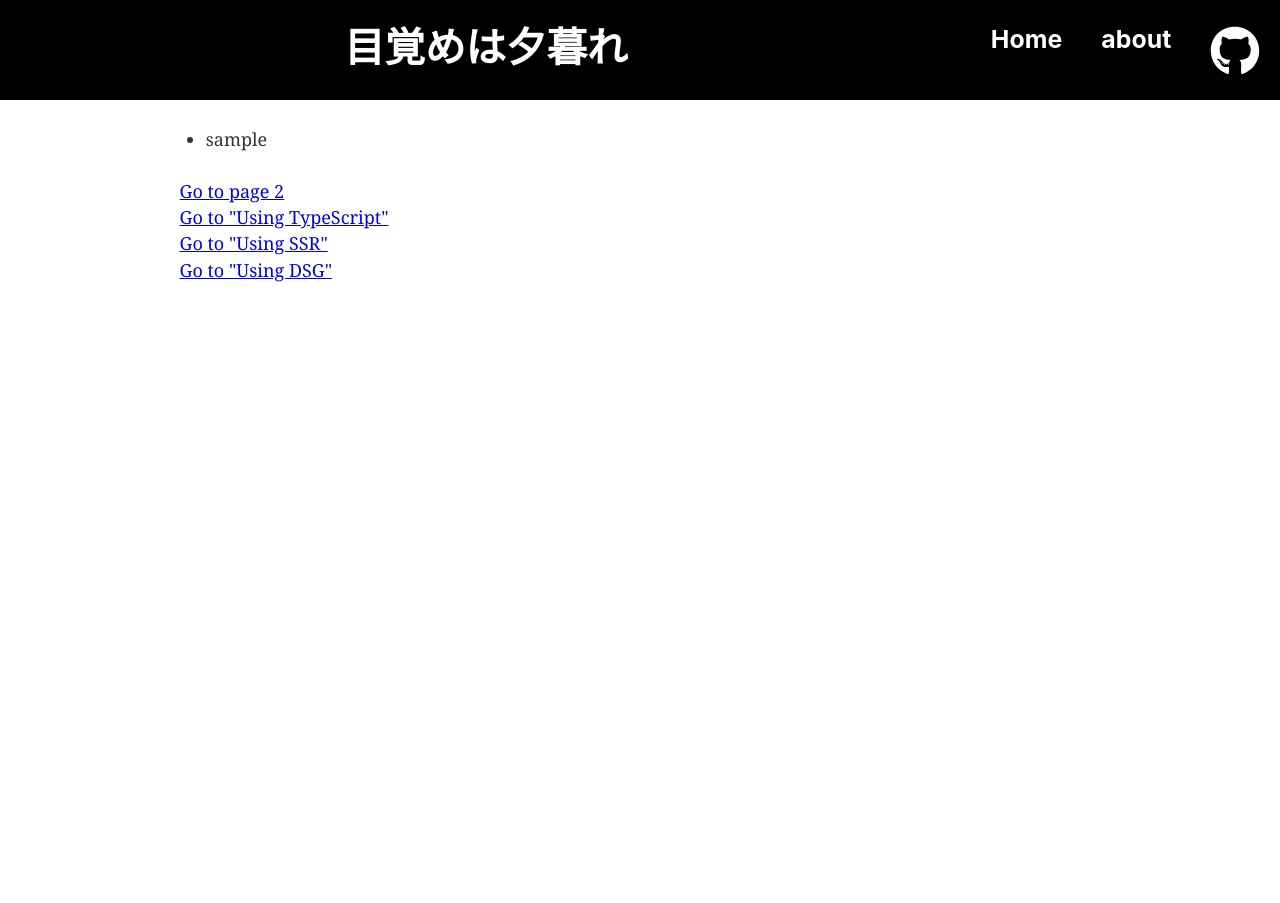
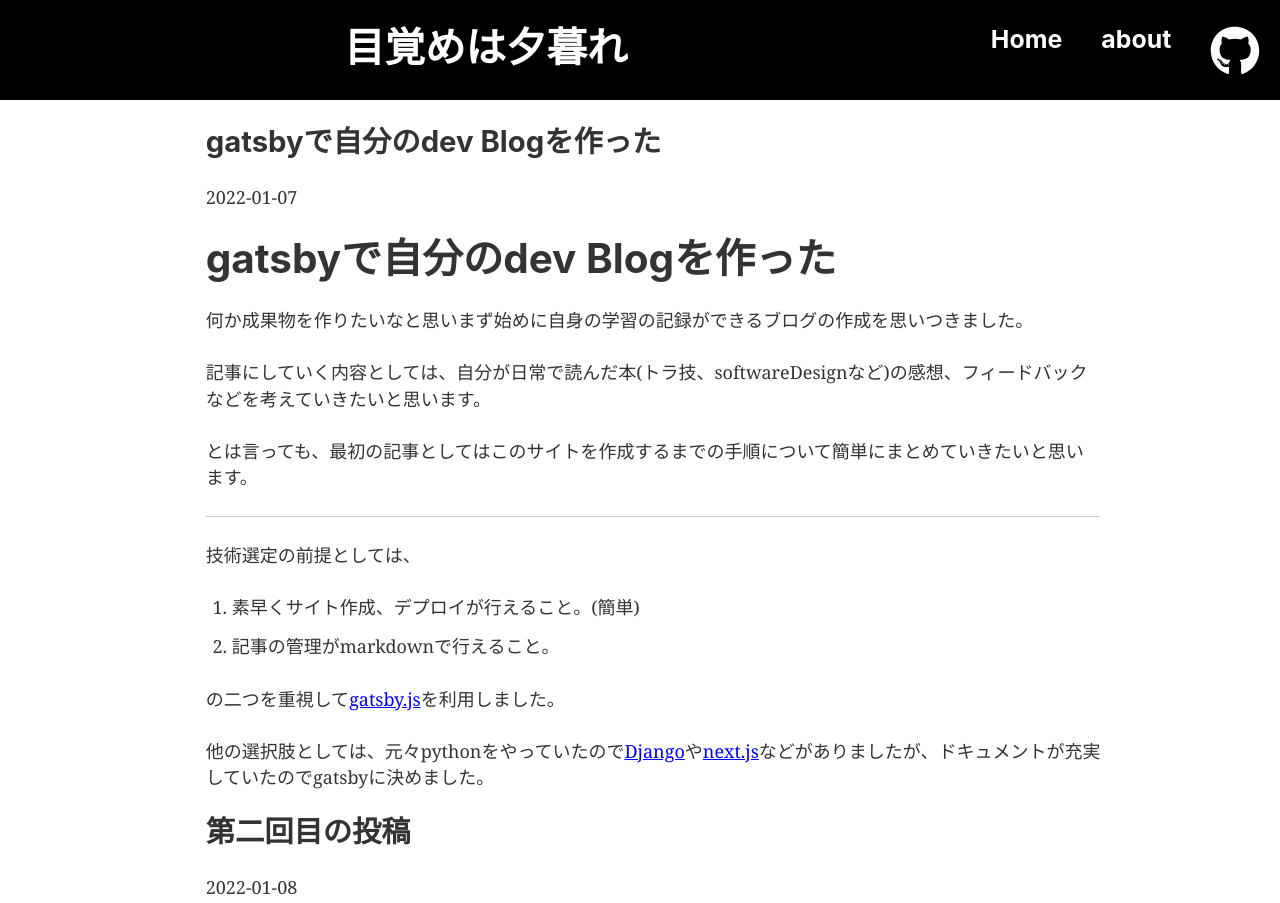
Before and after one commit to kami-yuuuu/nezamehayu-gure, a Gatsby site: page / in a window 1280 px wide. Shown: the top 903 px of the page. Before the commit the page ends 800 px from the top, so only its background shows below. Built offline with nearby package versions, Linux system fonts and the light colour scheme; Gatsby itself is replaced by a stand-in of ours.

Commit message:
mdxファイルをレンダリングして表示するように変更

```diff
--- a/gatsby-config.js
+++ b/gatsby-config.js
@@ -41,5 +41,6 @@
     // this (optional) plugin enables Progressive Web App + Offline functionality
     // To learn more, visit: https://gatsby.dev/offline
     // `gatsby-plugin-offline`,
+    `gatsby-plugin-mdx`,
   ],
 }
--- a/package.json
+++ b/package.json
@@ -5,10 +5,13 @@
   "version": "0.1.0",
   "author": "Kyle Mathews <mathews.kyle@gmail.com>",
   "dependencies": {
+    "@mdx-js/mdx": "^1.6.22",
+    "@mdx-js/react": "^1.6.22",
     "gatsby": "^4.4.0",
     "gatsby-plugin-gatsby-cloud": "^4.4.0",
     "gatsby-plugin-image": "^2.4.0",
     "gatsby-plugin-manifest": "^4.4.0",
+    "gatsby-plugin-mdx": "^3.4.0",
     "gatsby-plugin-offline": "^5.4.0",
     "gatsby-plugin-react-helmet": "^5.4.0",
     "gatsby-plugin-sharp": "^4.4.0",
--- /dev/null
+++ b/src/blog/firstPost.mdx
@@ -0,0 +1,22 @@
+---
+date: "2022-01-07"
+author: "kami-yuuuuu"
+title: "gatsbyで自分のdev Blogを作った"
+---
+# gatsbyで自分のdev Blogを作った
+
+何か成果物を作りたいなと思いまず始めに自身の学習の記録ができるブログの作成を思いつきました。
+
+記事にしていく内容としては、自分が日常で読んだ本(トラ技、softwareDesignなど)の感想、フィードバックなどを考えていきたいと思います。
+
+とは言っても、最初の記事としてはこのサイトを作成するまでの手順について簡単にまとめていきたいと思います。
+
+---
+
+技術選定の前提としては、
+1. 素早くサイト作成、デプロイが行えること。(簡単)
+2. 記事の管理がmarkdownで行えること。
+
+の二つを重視して[gatsby.js](https://www.gatsbyjs.com/)を利用しました。
+
+他の選択肢としては、元々pythonをやっていたので[Django](https://www.djangoproject.com/)や[next.js](https://nextjs.org/)などがありましたが、ドキュメントが充実していたのでgatsbyに決めました。
--- /dev/null
+++ b/src/blog/sample2.mdx
@@ -0,0 +1,6 @@
+---
+date: "2022-01-08"
+author: "kami-yuuuuu"
+title: "第二回目の投稿"
+---
+##
--- a/src/components/header.js
+++ b/src/components/header.js
@@ -35,7 +35,7 @@
     </div>
 	<home><h3>Home</h3></home>
 	<about><h3>about</h3></about>
-	<a href="https://github.com" className="github">
+	<a href="https://github.com/kami-yuuuu" className="github">
 	<IconContext.Provider value={{color:'white', size: '50px'}}><FaGithub /></IconContext.Provider>
 	</a>
   </header>
@@ -46,7 +46,7 @@
 }
 
 Header.defaultProps = {
-  siteTitle: ``,
+  siteTitle: `mezamehayu-gure`,
 }
 
 export default Header
--- a/src/pages/index.js
+++ b/src/pages/index.js
@@ -2,15 +2,22 @@
 import { Link,graphql } from "gatsby"
 import Layout from "../components/layout"
 import Seo from "../components/seo"
+import { MDXRenderer } from "gatsby-plugin-mdx"
 
 export const query = graphql`
 query {
-  allFile(filter: {sourceInstanceName: {eq: "blog"}}) {
+  allMdx {
     nodes {
-      name
+      frontmatter {
+        date
+        title
+      }
+      id
+      body
     }
   }
 }
+
 `
 
 const IndexPage = ({ data }) => (
@@ -18,8 +25,12 @@
     <Seo title="Home" />
 	<ul>
 	    {
-		data.allFile.nodes.map(node => (
-			<li key={node.name}>{node.name}</li>
+		data.allMdx.nodes.map(node => (
+			<article key={node.id}>
+			<h2>{node.frontmatter.title}</h2>
+			<p>{node.frontmatter.date}</p>
+			<MDXRenderer>{node.body}</MDXRenderer>
+			</article>
 		))
 	    }
 	</ul>
```
Also changed, not shown: src/pages/{mdx.slug}.js (added, +12 -0 lines), src/blog/sample.mdx (deleted), src/components/articleList.js (added), 1 other file.
